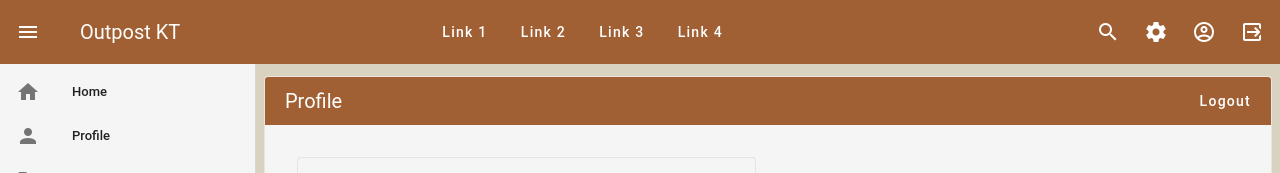
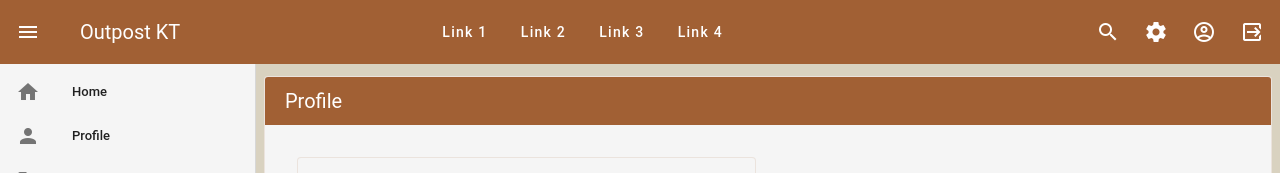
Before and after one commit to outpostlost/outpost-kt, a Vue app: page /manage-profile in a window 1280 px wide. Shown: the top 173 px of the page. Built offline with nearby package versions, Linux system fonts and the light colour scheme; no server answers; sample sign-in values are in the browser's storage.

Commit message:
Moving logout function to header

```diff
--- a/src/components/layout/AppHeader.vue
+++ b/src/components/layout/AppHeader.vue
@@ -37,9 +37,12 @@
 <script setup>
 import { ref } from 'vue'
 import { useAppStore } from '@/stores/app'
+import useAuth from '@/composables/useAuth';
 
 const appStore = useAppStore()
 const searchFieldRef = ref(null)
+
+const { currentUser, updateUserEmail, updateUserPassword, logoutUser } = useAuth();
 
 // Handle logout
 const handleLogout = async () => {
--- a/src/pages/manage-profile.vue
+++ b/src/pages/manage-profile.vue
@@ -12,9 +12,7 @@
               {{ pageData?.title || 'Profile' }}
             </v-toolbar-title>
             <v-spacer />
-            <v-btn variant="text" @click="handleLogout">
-              Logout
-            </v-btn>
+
           </v-toolbar>
 
           <v-card-text class="flex-grow-1" style="overflow-y: auto;">
@@ -229,13 +227,7 @@ const handlePasswordChange = async () => {
   }
 };
 
-// Handle logout
-const handleLogout = async () => {
-  const result = await logoutUser();
-  if (result.success) {
-    router.replace('/login'); // Use replace instead of push
-  }
-};
+
 
 onMounted(() => {
   pageData.value = pageMetaData;
```
